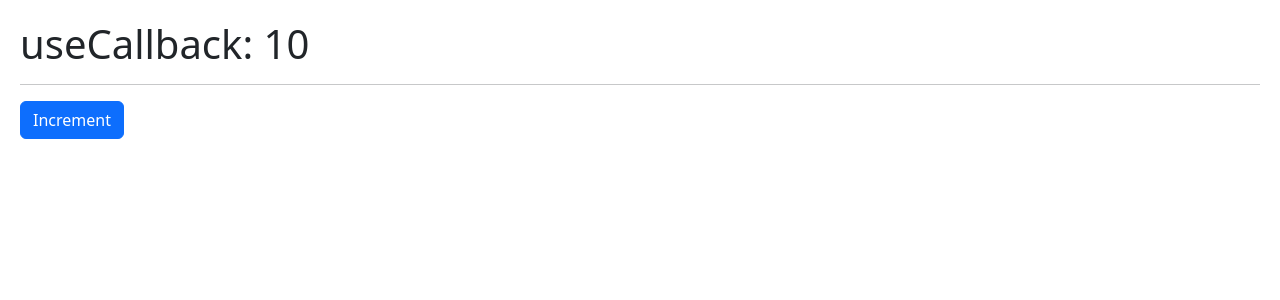
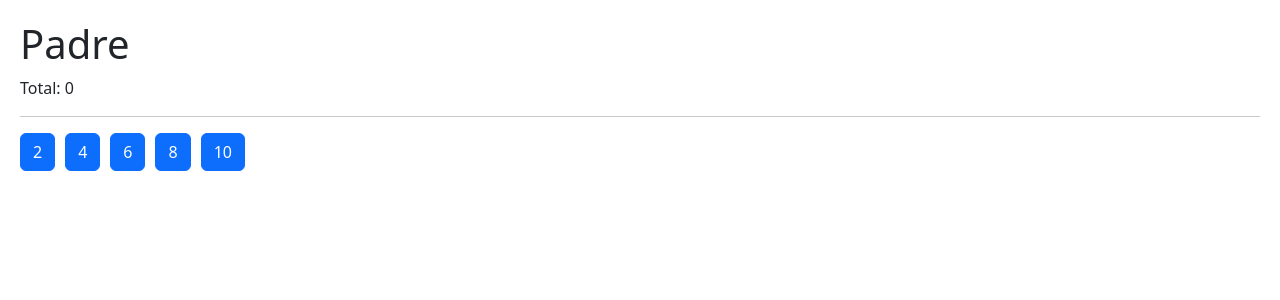
Before and after one commit to Raibrr/React, a React (Vite) app in the folder hooks-practice/: page / in a window 1280 px wide. Shown: the top 300 px of the page. Built offline with nearby package versions, Linux system fonts and the light colour scheme.

Commit message:
Finish 9 secction

```diff
--- /dev/null
+++ b/hooks-practice/src/07-tarea-memo/Hijo.jsx
@@ -0,0 +1,15 @@
+import React from 'react'
+
+export const Hijo = React.memo(({ numero, incrementar }) => {
+
+    console.log('  Me volví a generar :(  ');
+
+    return (
+        <button
+            className="btn btn-primary mr-3"
+            onClick={ () => incrementar( numero ) }
+        >
+            { numero }
+        </button>
+    )
+})
--- /dev/null
+++ b/hooks-practice/src/07-tarea-memo/Padre.jsx
@@ -0,0 +1,36 @@
+import React, { useCallback } from 'react'
+import { Hijo } from './Hijo'
+import { useState } from 'react';
+
+export const Padre = () => {
+
+    const numeros = [2,4,6,8,10];
+    const [valor, setValor] = useState(0);
+
+    const incrementar = useCallback(
+      (value) => {
+        setValor( (currentCountValue) => currentCountValue + value )
+      },
+      [],
+    )
+
+    return (
+        <div>
+            <h1>Padre</h1>
+            <p> Total: { valor } </p>
+
+            <hr />
+
+            {
+                numeros.map( n => (
+                    <Hijo
+                        key={ n }
+                        numero={ n }
+                        incrementar={ incrementar }
+                    />
+                ))
+            }
+            {/* <Hijo /> */}
+        </div>
+    )
+}
--- a/hooks-practice/src/main.jsx
+++ b/hooks-practice/src/main.jsx
@@ -10,11 +10,12 @@
 // import { FocusScreen } from './04-useRef/FocusScreen'
 // import { Layout } from './05-useLayoutEffect/Layout'
 // import { Memorize } from './06-memos/Memorize'
-import { MemoHook } from './06-memos/MemoHook'
-import { CallbackHook } from './06-memos/CallbackHook'
+// import { MemoHook } from './06-memos/MemoHook'
+// import { CallbackHook } from './06-memos/CallbackHook'
+import { Padre } from './07-tarea-memo/Padre'
 
 ReactDOM.createRoot(document.getElementById('root')).render(
-  <React.StrictMode>
-    <CallbackHook />
-  </React.StrictMode>,
+  //<React.StrictMode>
+    <Padre />
+  //</React.StrictMode>,
 )
```
